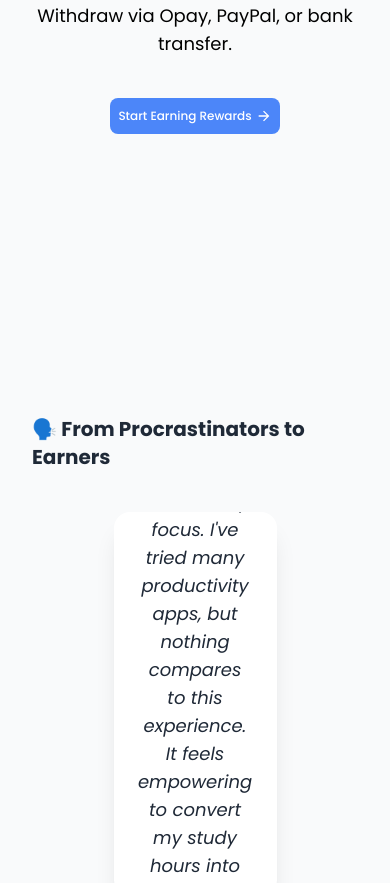
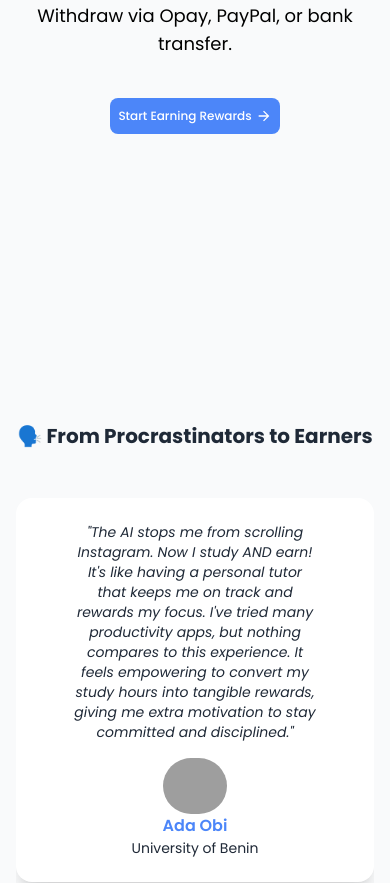
Before and after one commit to MorielDev/LERNIT, a Next.js app: page / in a window 390 px wide. Shown: the part 3880-4763 px from the top of the page. Built offline with nearby package versions, Linux system fonts and the light colour scheme; grey boxes are pictures that could not be loaded; a web font is replaced by a local one.

Commit message:
testimonials completed

```diff
--- a/app/pages/testimonials.tsx
+++ b/app/pages/testimonials.tsx
@@ -12,8 +12,8 @@ import { testimonials } from "../data/arrays";
 
 export default function Testimonials() {
     return (
-        <section className="bg-backgroundColor px-8 flex flex-col justify-evenly items-center h-screen pt-8 pb-16">
-            <HeaderText placeholder="🗣️ From Procrastinators to Earners"/>
+        <section className="bg-backgroundColor px-4 md:px-8 lg:px-8 xl:px-8 2xl:px-8 flex flex-col justify-evenly items-center h-screen pt-8 pb-16">
+            <HeaderText placeholder="🗣️ From Procrastinators to Earners" className="text-center" />
 
             <Swiper
                 modules={[Pagination, Autoplay]}
@@ -43,8 +43,8 @@ export default function Testimonials() {
                             </div>
                         ) : ( */}
                         <div className="w-full flex flex-col justify-center items-center">
-                            <div className="flex flex-col items-center justify-center shadow-xl rounded-2xl p-6 px-14 w-3/6 h-96 bg-white mb-12">
-                                <p className="text-lg italic text-darkGray text-center mb-4">"{item.quote}"</p>
+                            <div className="flex flex-col items-center justify-center shadow-xl rounded-2xl p-6 px-14 w-6/6 md:w-3/6 lg:w-3/6 xl:w-3/6 h-96 md:h-80 lg:h-80 xl:h-96 2xl:h-96 bg-white mb-12">
+                                <p className="text-sm md:text-base lg:text-sm xl:text-lg 2xl:text-lg italic text-darkGray text-center mb-4">"{item.quote}"</p>
                                 <div className="w-16 h-16 rounded-full">
                                     <img
                                         src={item.image}
```
